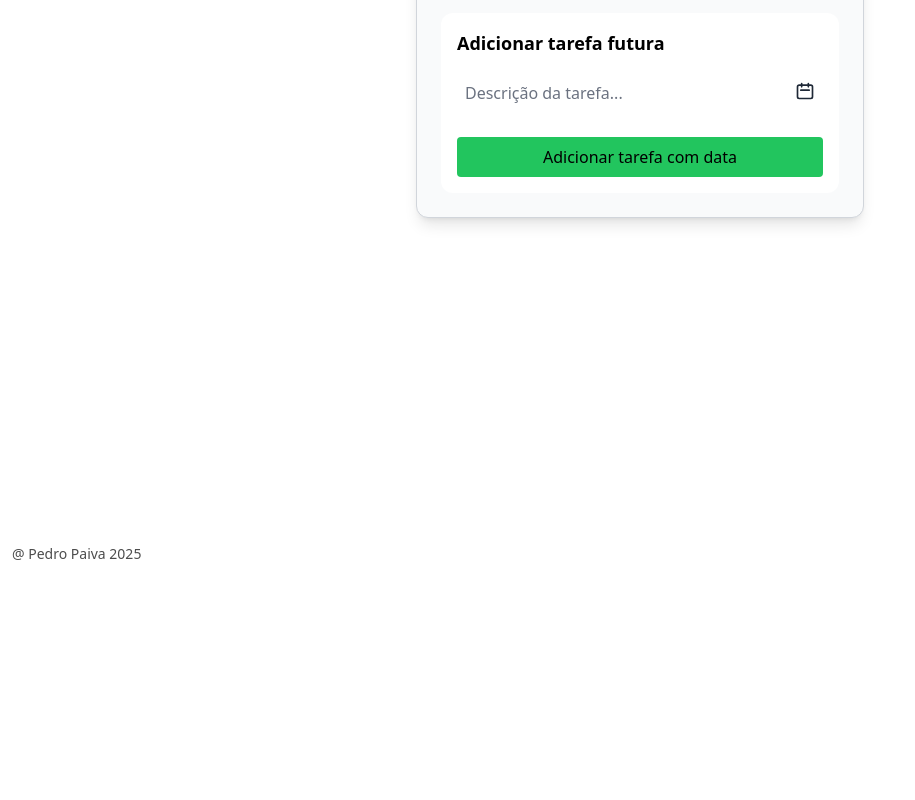
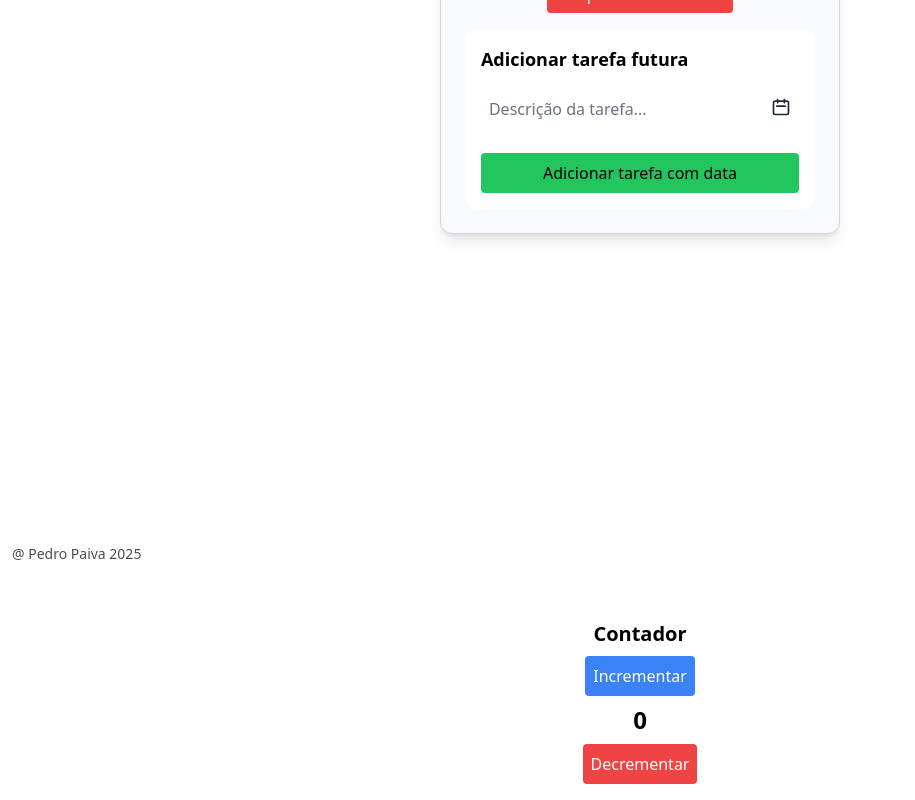
Before and after one commit to pedropaivaf/To-Do-List, a React (Vite) app: page / in a window 1280 px wide. Shown: the part 228-1028 px from the top of the page, without its empty margins (0-915 px from the left). Before the commit the page ends 800 px from the top, so only its background shows below. Built offline with nearby package versions, Linux system fonts and the light colour scheme.

Commit message:
todolist simples em react
att style

```diff
--- a/src/App.jsx
+++ b/src/App.jsx
@@ -1,11 +1,17 @@
-import TodoApp from './components/TodoApp'
+// App.jsx
+import TodoApp from './components/TodoApp';
+import CounterButton from './components/CounterButton';
 
 function App() {
   return (
-    <div className="bg-white text-black dark:bg-gray-900 dark:text-white">
+    <div className="bg-white text-black dark:bg-black dark:text-white min-h-screen p-4 flex flex-col items-center gap-8">
       <TodoApp />
+      <div className="w-full max-w-md">
+        <h2 className="text-xl font-semibold mb-2 text-center">Contador</h2>
+        <CounterButton />
+      </div>
     </div>
-  )
+  );
 }
 
-export default App
+export default App;
--- /dev/null
+++ b/src/components/CounterButton.jsx
@@ -0,0 +1,25 @@
+import React, { useState } from "react"; // pode juntar os imports
+
+const CounterButton = () => { // <-- Corrigido aqui
+  const [count, setCount] = useState(0);
+
+  return (
+    <div className="flex flex-col items-center gap-2">
+      <button
+        onClick={() => setCount(count + 1)}
+        className="bg-blue-500 text-white p-2 rounded"
+      >
+        Incrementar
+      </button>
+      <h1 className="text-2xl font-bold">{count}</h1>
+      <button
+        onClick={() => setCount(count - 1)}
+        className="bg-red-500 text-white p-2 rounded"
+      >
+        Decrementar
+      </button>
+    </div>
+  );
+};
+
+export default CounterButton;
--- a/src/index.css
+++ b/src/index.css
@@ -12,9 +12,9 @@ body {
   min-height: 100vh;
   background-color: white;
   color: black;
-  @apply bg-white text-black dark:bg-gray-900 dark:text-white;
+  @apply bg-white text-black dark:bg-black dark:text-white;
 }
 
 a {
-  @apply text-blue-500 hover:underline;
+  @apply text-neon-blue hover:underline;
 }
--- a/tailwind.config.js
+++ b/tailwind.config.js
@@ -5,7 +5,12 @@ export default {
     "./src/**/*.{js,ts,jsx,tsx}",
   ],
   theme: {
-    extend: {},
+    extend: {
+      colors: {
+        'neon-blue': '#00ffff',
+        'neon-yellow': '#ffff00',
+      },
+    },
   },
   darkMode: 'class',
   plugins: [],
```
Also changed, not shown: src/components/CalendarCard.jsx (line endings or trailing spaces).
